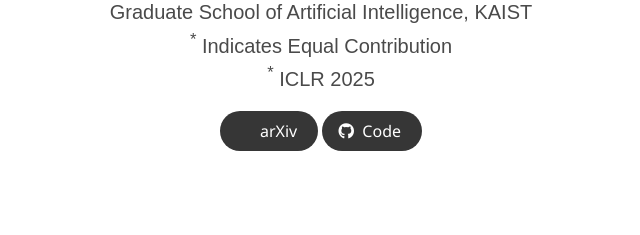
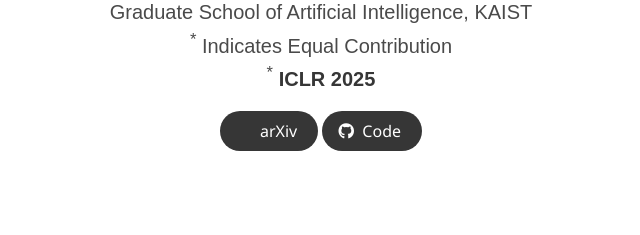
Before and after one commit to Dream-Catalyst/Dream-Catalyst.github.io, a plain HTML site: page index.html in a window 1280 px wide. Shown: the part 271-506 px from the top of the page, 319-959 px from the left. Drawn offline with nearby package versions, Linux system fonts and the light colour scheme; some icons are missing; a web font is replaced by a local one.

Commit message:
Update index.html

```diff
--- a/index.html
+++ b/index.html
@@ -75,7 +75,7 @@
           </div>
 
           <div class="is-size-5 publication-authors">
-            <span class="author-block"><sup>*</sup> ICLR 2025</span>
+            <span class="author-block"><sup>*</sup> <strong>ICLR 2025</strong></span>
           </div>
 
           <div class="column has-text-centered">
```
